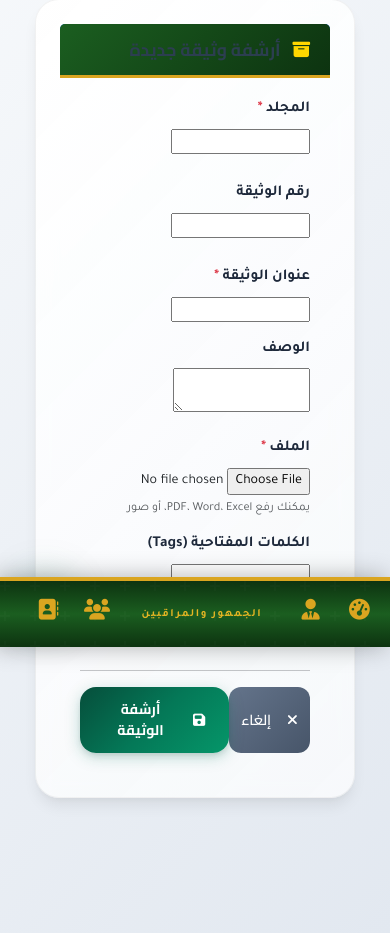
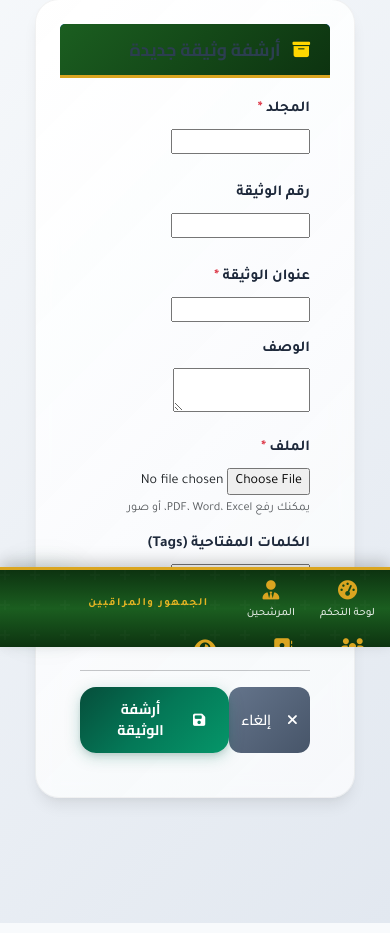
Before and after one commit to shems212121-droid/electoral-office, a Django app: template templates/archive/archived_document_form.html in a window 390 px wide. Shown: the part 197-1130 px from the top of the page. Run offline with Django 5.2, Linux system fonts and the light colour scheme; the template is opened without the code that fills it: most values are stand-ins (such as "Sample title", 1, 10 or a date in 2020); form fields are guessed from the names that the template uses; some libraries are stand-ins or nearby versions.

Commit message:
Emergency fix: CSS inline to force bottom navigation on mobile

```diff
--- a/templates/layouts/base.html
+++ b/templates/layouts/base.html
@@ -178,18 +178,79 @@
 
     <style>
         /* Mobile Sidebar Styling Override */
-        @media (max-width: 768px) {
+        /* Mobile Sidebar Styling Override - Convert to Bottom Nav */
+        @media (max-width: 991px) {
             .sidebar {
-                position: fixed;
-                top: 0;
-                right: -280px;
-                height: 100vh;
-                z-index: 1050;
-                transition: right 0.3s ease;
+                position: fixed !important;
+                bottom: 0 !important;
+                right: 0 !important;
+                left: 0 !important;
+                top: auto !important;
+                height: auto !important;
+                min-height: 70px !important;
+                max-height: 80px !important;
+                width: 100% !important;
+                max-width: 100vw !important;
+                border-left: none !important;
+                border-top: 3px solid #DAA520 !important;
+                z-index: 10000 !important;
+                box-shadow: 0 -5px 15px rgba(0,0,0,0.2) !important;
+                display: flex !important;
+                flex-direction: row !important;
+                overflow-x: auto !important;
+                background-color: #1B5E20 !important;
+                padding: 0 !important;
             }
 
-            .sidebar.show-mobile {
-                right: 0;
+            .main-layout {
+                flex-direction: column !important;
+            }
+
+            .sidebar .sidebar-header {
+                display: none !important;
+            }
+
+            .sidebar hr {
+                display: none !important;
+            }
+
+            /* Main Content Adjustments */
+            .main-content {
+                margin-right: 0 !important;
+                margin-left: 0 !important;
+                width: 100% !important;
+                padding-bottom: 90px !important; /* Space for bottom nav */
+            }
+
+            /* Horizontal Navigation */
+            .sidebar .nav {
+                flex-direction: row !important;
+                justify-content: flex-start !important;
+                align-items: center !important;
+                width: 100% !important;
+                padding: 5px !important;
+                overflow-x: auto !important;
+                gap: 5px !important;
+            }
+
+            .sidebar .nav-link {
+                flex-direction: column !important;
+                align-items: center !important;
+                justify-content: center !important;
+                text-align: center !important;
+                padding: 5px 10px !important;
+                min-width: 65px !important;
+                font-size: 0.7rem !important;
+                margin: 0 !important;
+                height: 100% !important;
+                white-space: nowrap !important;
+            }
+
+            .sidebar .nav-link i {
+                font-size: 1.2rem !important;
+                margin-bottom: 3px !important;
+                display: block !important;
+                width: auto !important;
             }
         }
 
```
